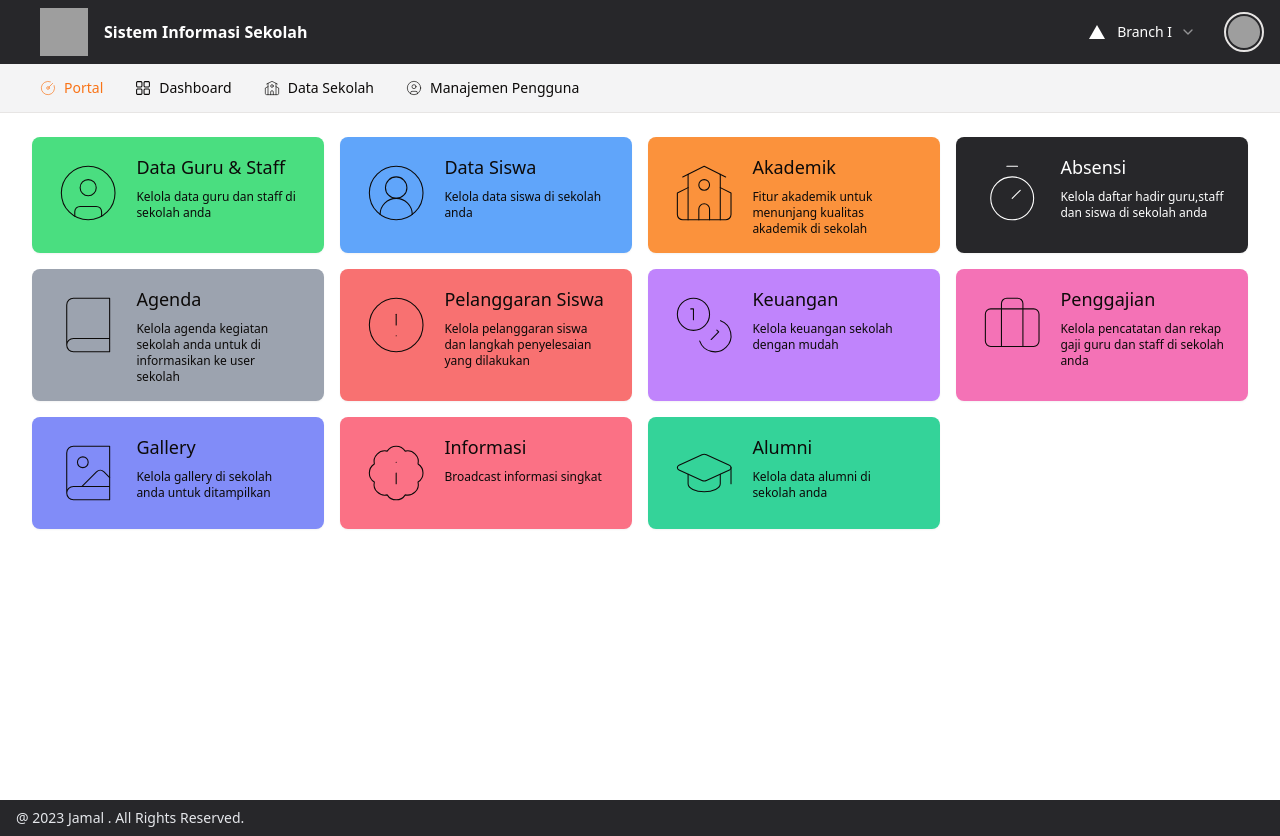
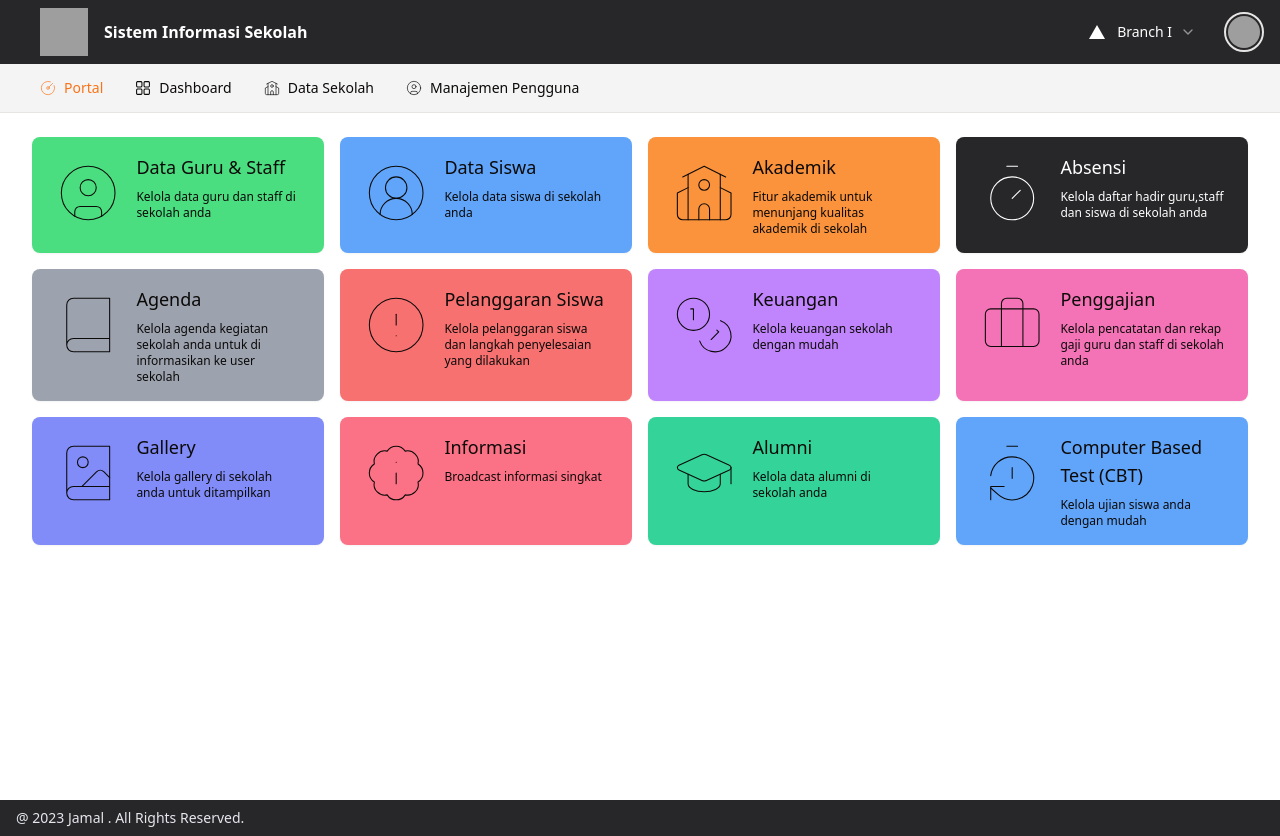
Before and after one commit to SofyanArdiansyah888/vite-shadcn, a React (Vite) app: page / in a window 1280 px wide. Built offline with nearby package versions, Linux system fonts and the light colour scheme; grey boxes are pictures that could not be loaded.

Commit message:
refactor: add cbt modul on dashboard

```diff
--- a/src/pages/main/portal/portal.tsx
+++ b/src/pages/main/portal/portal.tsx
@@ -9,8 +9,8 @@ import {
     CircleUserRoundIcon,
     CoinsIcon,
     GraduationCapIcon,
-    SchoolIcon,
-    TimerIcon
+    SchoolIcon, TestTube2Icon,
+    TimerIcon, TimerReset
 } from "lucide-react";
 import PortalLayout from "@/components/layout/portal-layout.tsx";
 
@@ -107,6 +107,14 @@ export default function PortalPage() {
                     link={"/"}
                 />
 
+                <PortalCard
+                    title={"Computer Based Test (CBT)"}
+                    subtitle={"Kelola ujian siswa anda dengan mudah"}
+                    icon={<TimerReset strokeWidth={0.4} className={"h-20 w-20"}/>}
+                    color={"blue"}
+                    link={"/"}
+                />
+
             </div>
         </section>
     </PortalLayout>
```
